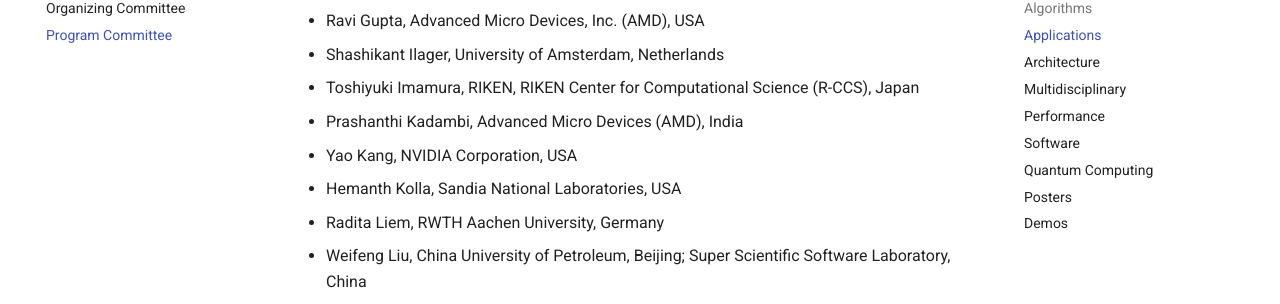
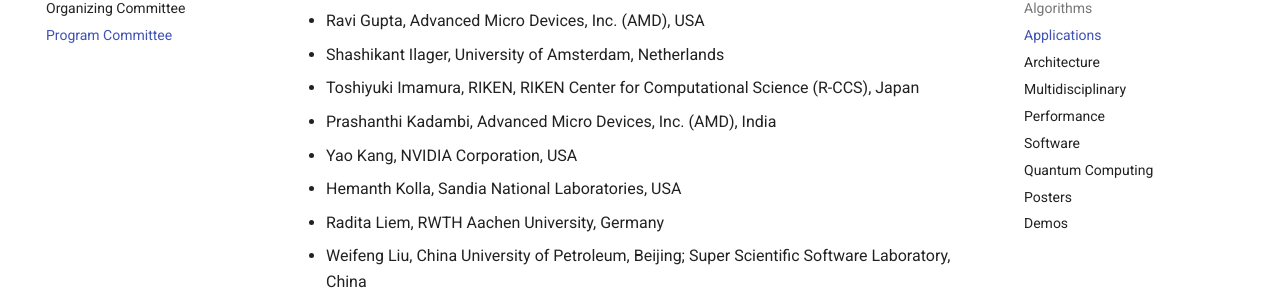
Before and after one commit to icpp2026/icpp2026.github.io, an MkDocs documentation site: the page built from docs/program-committee.md, in a window 1280 px wide and 900 px high, scrolled down 3772 px. Shown: the part 148-452 px from the top of the window. Built offline with MkDocs 1.6.1 and Material for MkDocs 9.7.7, drawn with Linux system fonts in a browser that asks for light colours; comment, search, counter and statistics services are not loaded.

Commit message:
docs: unify AMD affiliation for Prashanthi Kadambi
Claude-Session: https://claude.ai/code/session_01Ubvspa3hpnksLRTXB32JuA

```diff
--- a/docs/program-committee.md
+++ b/docs/program-committee.md
@@ -102,7 +102,7 @@
 - Ravi Gupta, Advanced Micro Devices, Inc. (AMD), USA
 - Shashikant Ilager, University of Amsterdam, Netherlands
 - Toshiyuki Imamura, RIKEN, RIKEN Center for Computational Science (R-CCS), Japan
-- Prashanthi Kadambi, Advanced Micro Devices (AMD), India
+- Prashanthi Kadambi, Advanced Micro Devices, Inc. (AMD), India
 - Yao Kang, NVIDIA Corporation, USA
 - Hemanth Kolla, Sandia National Laboratories, USA
 - Radita Liem, RWTH Aachen University, Germany
```
